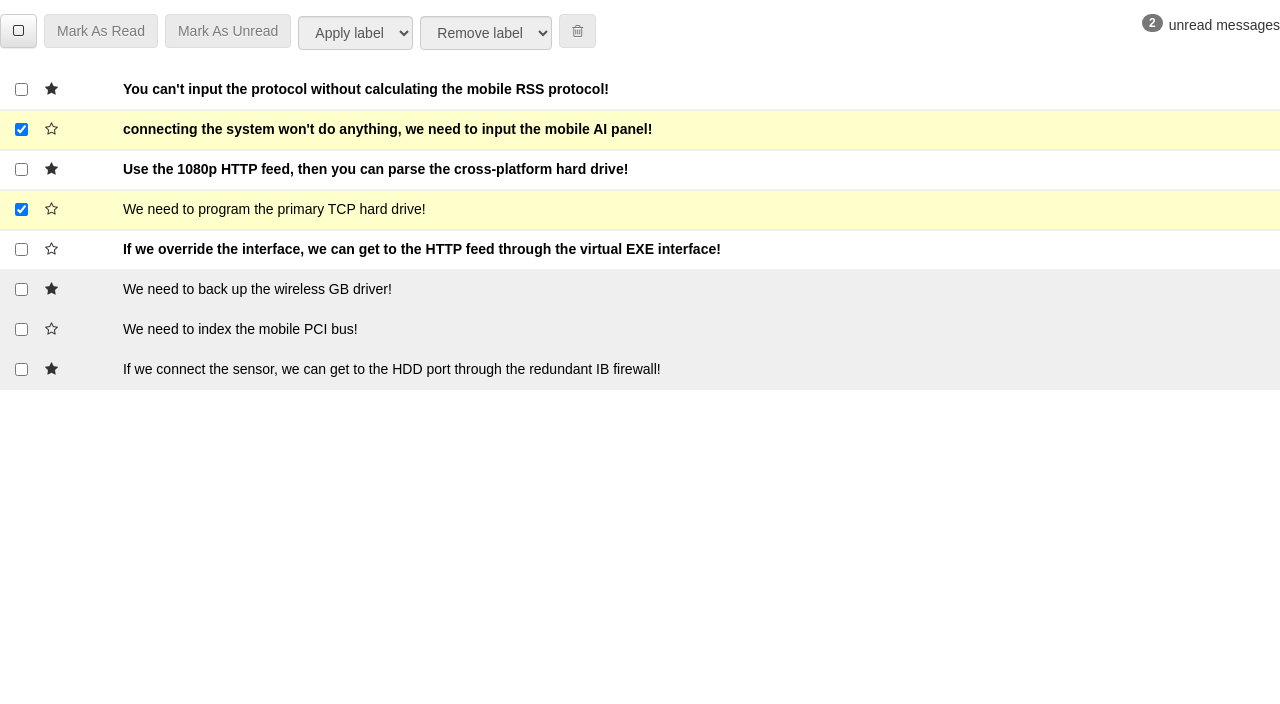
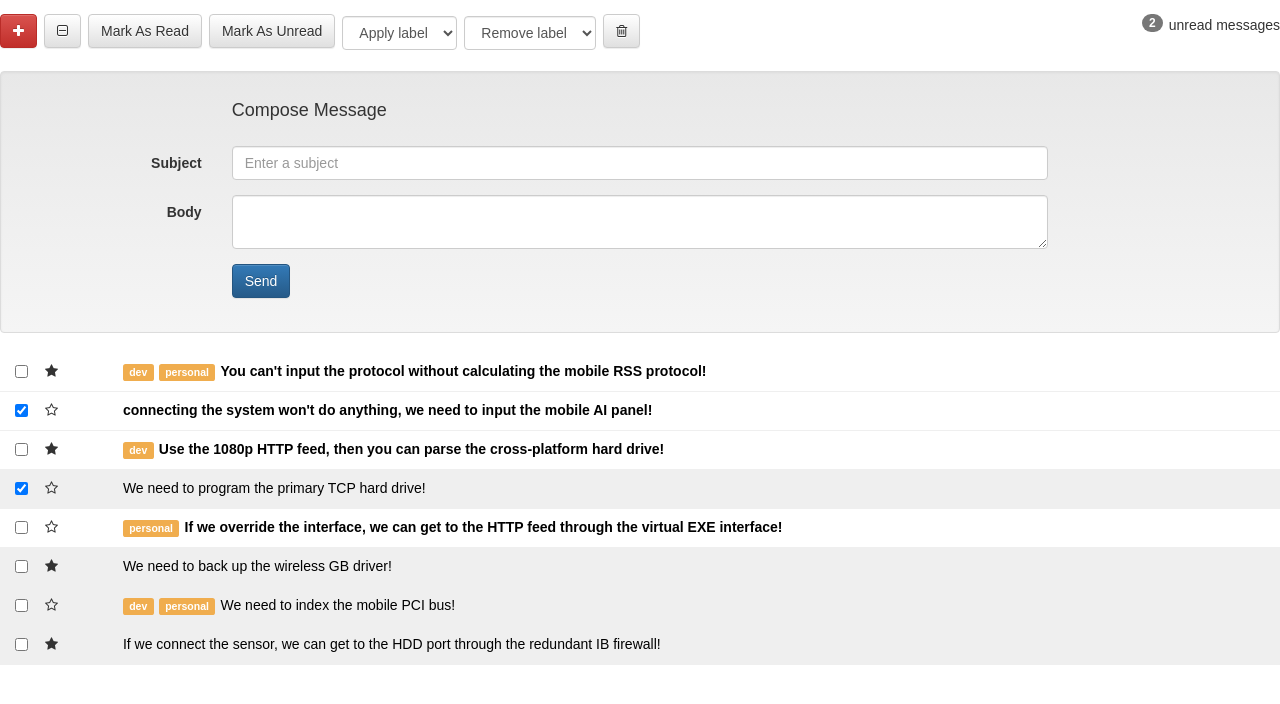
Before and after one commit to bethjaw/react-inbox, a React (Create React App) app in the folder react-inbox/: page / in a window 1280 px wide. Shown: the top 704 px of the page. Built offline with nearby package versions, Linux system fonts and the light colour scheme.

Commit message:
refactored to use props in message

```diff
--- a/react-inbox/package.json
+++ b/react-inbox/package.json
@@ -5,6 +5,7 @@
   "dependencies": {
     "bootstrap": "3",
     "font-awesome": "^4.7.0",
+    "prop-types": "^15.6.0",
     "react": "^16.1.1",
     "react-dom": "^16.1.1",
     "react-scripts": "1.0.17"
--- a/react-inbox/src/App.js
+++ b/react-inbox/src/App.js
@@ -4,6 +4,7 @@ import './App.css';
 
 import MessageList from './components/MessageList';
 import Toolbar from './components/Toolbar';
+import Compose from './components/Compose';
 
 
 const data = [
@@ -72,22 +73,21 @@ class App extends React.Component {
   constructor(props){
     super(props)
 
-    this.state = {data}
+    this.state = {
+      data: data
+    }
+
   }
-
-  // toggleSelected()
-  //
-  // markAsRead()
-  //
-  // markAsUnread()
 
 
 
   render() {
+    // console.log(this.state.data)
     return (
       <div>
-          <Toolbar />
-          <MessageList data={this.state.data}/>
+          <Toolbar data={this.state.data} />
+          <Compose />
+          <MessageList data={this.state.data} />
       </div>
     );
   }
--- /dev/null
+++ b/react-inbox/src/components/Compose.js
@@ -0,0 +1,33 @@
+import React from 'react';
+
+const Compose = () => {
+
+  return(
+    <form className="form-horizontal well">
+      <div className="form-group">
+        <div className="col-sm-8 col-sm-offset-2">
+          <h4>Compose Message</h4>
+        </div>
+      </div>
+      <div className="form-group">
+        <label htmlFor="subject" className="col-sm-2 control-label">Subject</label>
+        <div className="col-sm-8">
+          <input type="text" className="form-control" id="subject" placeholder="Enter a subject" name="subject" />
+        </div>
+      </div>
+      <div className="form-group">
+        <label htmlFor="body" className="col-sm-2 control-label">Body</label>
+        <div className="col-sm-8">
+          <textarea name="body" id="body" className="form-control"></textarea>
+        </div>
+      </div>
+      <div className="form-group">
+        <div className="col-sm-8 col-sm-offset-2">
+          <input type="submit" value="Send" className="btn btn-primary" />
+        </div>
+      </div>
+    </form>
+  )
+}
+
+export default Compose
--- a/react-inbox/src/components/Message.js
+++ b/react-inbox/src/components/Message.js
@@ -1,34 +1,58 @@
 import React from 'react';
 
 
+class Message extends React.Component {
 
-const Message = ({data}) => {
+  // constructor(props){
+  //   super(props)
+  // }
 
-  function isRead (read) { return read ? 'read' : 'unread'}
-  function isStarred (starred) {return starred ? 'fa-star' : 'fa-star-o'}
-  function isSelected (selected) {return selected ? 'selected' : ''}
+  render(){
+    console.log(this.props.message.starred)
+
+    let isRead = 'row message'
+    isRead += this.props.message.read === true
+      ? ' read' : ' unread'
+
+    let isStarred = 'star fa '
+    isStarred += this.props.message.starred === true
+      ? 'fa-star' : 'fa-star-o'
+
+
+    let isSelected = ''
+    isSelected += this.props.message.selected
+      ? 'selected' : ''
+
+
+    // toggleStar = () => {
+    //   this.props.message.starred
+    // }
 
     return(
-      <div className={`row message ${isRead(data.read)} ${isSelected(data.selected)}`}>
+      <div>
+        <div className={isRead}>
              <div className="col-xs-1">
                <div className="row">
                  <div className="col-xs-2">
-              <input type="checkbox" checked={`${isSelected(data.selected)}`} />
+                   <input type="checkbox" defaultChecked={isSelected}/>
                  </div>
                  <div className="col-xs-2">
-              <i className={`star fa ${isStarred(data.starred)}`}></i>
+                   <i className={isStarred}></i>
                  </div>
                </div>
            </div>
            <div className="col-xs-11">
+             {this.props.message.labels.map(label => <span className="label label-warning">{label}</span>)}
                 <a href="#">
-          {data.subject}
+                 {this.props.message.subject}
                </a>
+              </div>
             </div>
       </div>
     )
   }
 
+}
 
 
 export default Message
--- a/react-inbox/src/components/MessageList.js
+++ b/react-inbox/src/components/MessageList.js
@@ -1,15 +1,18 @@
 import React from 'react';
-import Message from './Message'
+import Message from './Message';
 import Toolbar from './Toolbar';
 
 
-const MessageList = ({data}) => {
-  // console.log(data)
+const MessageList = (props) => {
+  // console.log(props.data)
     return(
     <div>
-      {data.map( data => <Message key={data.id} data={data} /> )}
+      {props.data.map((message) => {
+        return <Message
+          key={message.id}
+          message={message} />
+      })}
    </div>
-
    )
   }
 
--- a/react-inbox/src/components/Toolbar.js
+++ b/react-inbox/src/components/Toolbar.js
@@ -1,8 +1,7 @@
 import React from 'react';
 
 
-class Toolbar extends React.Component {
-  render(){
+const Toolbar = ({data}) => {
     return (
       <div className="row toolbar">
       <div className="col-md-12">
@@ -11,40 +10,40 @@ class Toolbar extends React.Component {
           unread messages
         </p>
 
+        <a className="btn btn-danger">
+          <i className="fa fa-plus"></i>
+        </a>
+
         <button className="btn btn-default">
-            <i className="fa fa-square-o"></i>
+          <i className="fa fa-minus-square-o"></i>
         </button>
 
-          <button className="btn btn-default" disabled="disabled">
-            Mark As Read
-          </button>
+        <button className="btn btn-default">Mark As Read</button>
 
-          <button className="btn btn-default" disabled="disabled">
-            Mark As Unread
-          </button>
+        <button className="btn btn-default">Mark As Unread</button>
 
-        <select className="form-control label-select" disabled="disabled">
+        <select className="form-control label-select">
           <option>Apply label</option>
           <option value="dev">dev</option>
           <option value="personal">personal</option>
           <option value="gschool">gschool</option>
         </select>
 
-        <select className="form-control label-select" disabled="disabled">
+        <select className="form-control label-select">
           <option>Remove label</option>
           <option value="dev">dev</option>
           <option value="personal">personal</option>
           <option value="gschool">gschool</option>
         </select>
 
-          <button className="btn btn-default" disabled="disabled">
+        <button className="btn btn-default">
           <i className="fa fa-trash-o"></i>
         </button>
       </div>
     </div>
     )
   }
-}
+
 
 
 
```
Also changed, not shown: 1 other file (tests, documents, lock files or other folders). Lines whose indentation alone changed are shown as unchanged.
